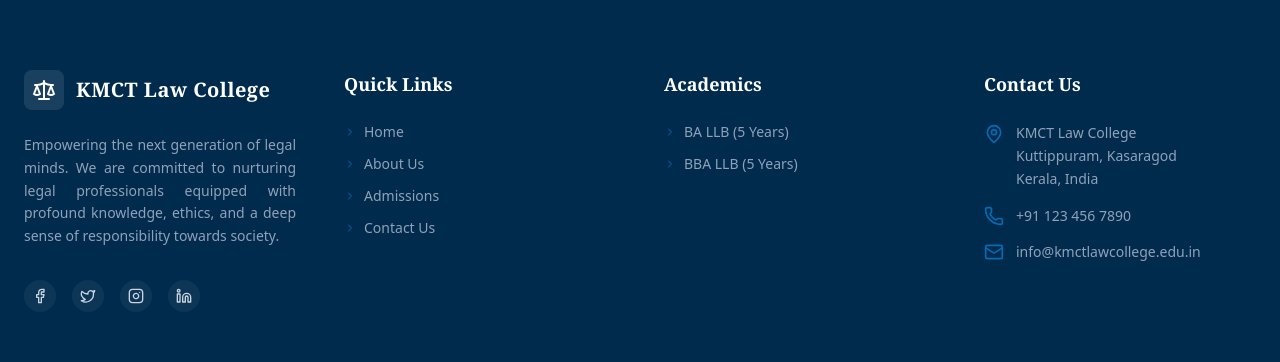
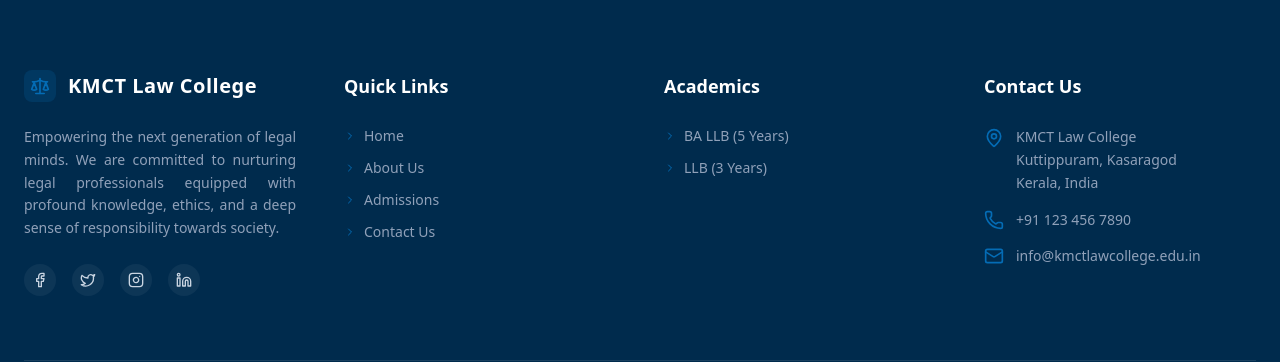
Before and after one commit to KMCT-DEV-TEAM/KLC-KSD, a Next.js app in the folder frontend/: page / in a window 1280 px wide. Shown: the part 4254-4616 px from the top of the page. Built offline with nearby package versions, Linux system fonts and the light colour scheme.

Commit message:
text changed

```diff
--- a/frontend/components/Footer.jsx
+++ b/frontend/components/Footer.jsx
@@ -7,18 +7,19 @@
     <footer className="bg-secondary text-slate-300 pt-20 pb-8 px-6 border-t-[6px] border-primary">
       <div className="max-w-7xl mx-auto">
         <div className="grid grid-cols-1 md:grid-cols-2 lg:grid-cols-4 gap-12 mb-16">
+
           {/* About Section */}
-          <div className="space-y-6">
-            <div className="flex items-center gap-3">
-              <div className="w-10 h-10 rounded-lg bg-white/10 flex items-center justify-center text-white">
-                <Scale className="w-6 h-6" />
+          <div>
+            <div className="flex items-center gap-3 mb-6 h-8">
+              <div className="w-8 h-8 rounded-lg bg-primary/20 flex items-center justify-center text-primary">
+                <Scale className="w-5 h-5" />
               </div>
-              <span className="text-white text-xl font-bold tracking-wide font-serif">KMCT Law College</span>
+              <span className="text-white text-xl font-bold tracking-wide">KMCT Law College</span>
             </div>
-            <p className="text-sm leading-relaxed text-slate-400 text-justify">
+            <p className="text-sm leading-relaxed text-slate-400 text-justify mb-6">
               Empowering the next generation of legal minds. We are committed to nurturing legal professionals equipped with profound knowledge, ethics, and a deep sense of responsibility towards society.
             </p>
-            <div className="flex items-center gap-4 pt-2">
+            <div className="flex items-center gap-4">
               <a href="#" className="w-8 h-8 rounded-full bg-white/5 flex items-center justify-center hover:bg-primary hover:text-white transition-colors">
                 <Facebook className="w-4 h-4" />
               </a>
@@ -36,12 +37,12 @@
 
           {/* Quick Links */}
           <div>
-            <h3 className="text-white text-lg font-serif font-semibold mb-6">Quick Links</h3>
+            <h3 className="text-white text-lg font-bold mb-6 h-8 flex items-center">Quick Links</h3>
             <ul className="space-y-3">
               {[
                 { name: 'Home', path: '/' },
                 { name: 'About Us', path: '/about' },
-                { name: 'Admissions', path: '#' },
+                { name: 'Admissions', path: '/admissions' },
                 { name: 'Contact Us', path: '/contact' }
               ].map((link, idx) => (
                 <li key={idx}>
@@ -56,17 +57,17 @@
 
           {/* Academics */}
           <div>
-            <h3 className="text-white text-lg font-serif font-semibold mb-6">Academics</h3>
+            <h3 className="text-white text-lg font-bold mb-6 h-8 flex items-center">Academics</h3>
             <ul className="space-y-3">
               {[
-                'BA LLB (5 Years)',
-                'BBA LLB (5 Years)',
+                { name: 'BA LLB (5 Years)', path: '/academics/ba-llb' },
+                { name: 'LLB (3 Years)', path: '/academics/llb' },
               ].map((item, idx) => (
                 <li key={idx}>
-                  <a href="#" className="text-sm text-slate-400 hover:text-white flex items-center gap-2 group transition-colors">
+                  <Link href={item.path} className="text-sm text-slate-400 hover:text-white flex items-center gap-2 group transition-colors">
                     <ChevronRight className="w-3 h-3 text-primary group-hover:translate-x-1 transition-transform" />
-                    {item}
-                  </a>
+                    {item.name}
+                  </Link>
                 </li>
               ))}
             </ul>
@@ -74,7 +75,7 @@
 
           {/* Contact Info */}
           <div>
-            <h3 className="text-white text-lg font-serif font-semibold mb-6">Contact Us</h3>
+            <h3 className="text-white text-lg font-bold mb-6 h-8 flex items-center">Contact Us</h3>
             <ul className="space-y-4">
               <li className="flex items-start gap-3">
                 <MapPin className="w-5 h-5 text-primary shrink-0 mt-0.5" />
```
